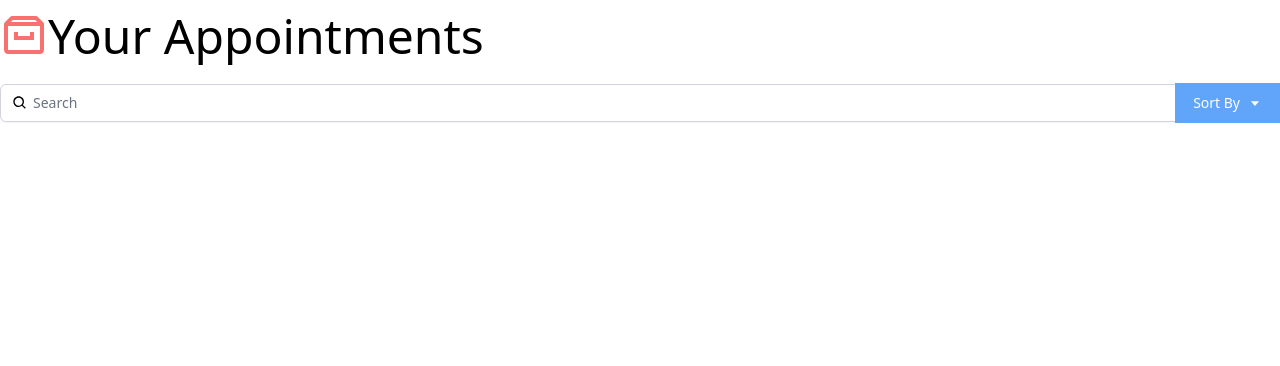
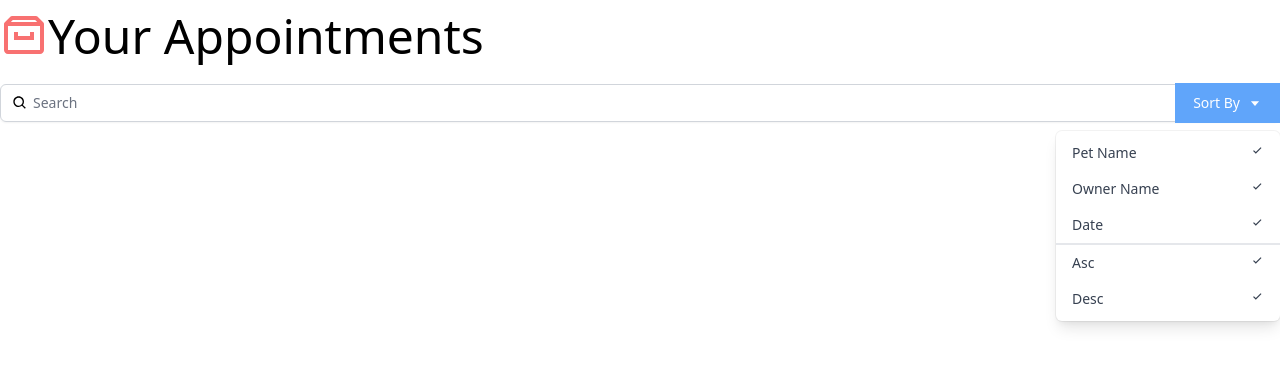
Before and after one commit to LinkedInLearning/react-interface-2880067, a React (Create React App) app: page / in a window 1280 px wide. Shown: the top 366 px of the page. Built offline with nearby package versions, Linux system fonts and the light colour scheme.

Commit message:
Dropdown Sub-component

```diff
--- a/src/components/Search.js
+++ b/src/components/Search.js
@@ -1,4 +1,29 @@
-import { BiSearch, BiCaretDown } from "react-icons/bi"
+import { BiSearch, BiCaretDown, BiCheck } from "react-icons/bi"
+
+const DropDown = () => {
+  return (
+    <div className="origin-top-right absolute right-0 mt-2 w-56
+      rounded-md shadow-lg bg-white ring-1 ring-black ring-opacity-5">
+      <div className="py-1" role="menu" aria-orientation="vertical" aria-labelledby="options-menu">
+        <div
+          className="px-4 py-2 text-sm text-gray-700 hover:bg-gray-100 hover:text-gray-900 flex justify-between cursor-pointer"
+          role="menuitem">Pet Name <BiCheck /></div>
+        <div
+          className="px-4 py-2 text-sm text-gray-700 hover:bg-gray-100 hover:text-gray-900 flex justify-between cursor-pointer"
+          role="menuitem">Owner Name  <BiCheck /></div>
+        <div
+          className="px-4 py-2 text-sm text-gray-700 hover:bg-gray-100 hover:text-gray-900 flex justify-between cursor-pointer"
+          role="menuitem">Date <BiCheck /></div>
+        <div
+          className="px-4 py-2 text-sm text-gray-700 hover:bg-gray-100 hover:text-gray-900 flex justify-between cursor-pointer border-gray-1 border-t-2"
+          role="menuitem">Asc <BiCheck /></div>
+        <div
+          className="px-4 py-2 text-sm text-gray-700 hover:bg-gray-100 hover:text-gray-900 flex justify-between cursor-pointer"
+          role="menuitem">Desc <BiCheck /></div>
+      </div>
+    </div>
+  )
+}
 
 const Search = () => {
   return (
@@ -16,6 +41,7 @@
               className="justify-center px-4 py-2 bg-blue-400 border-2 border-blue-400 text-sm text-white hover:bg-blue-700 focus:outline-none focus:ring-2 focus:ring-offset-2 flex items-center" id="options-menu" aria-haspopup="true" aria-expanded="true">
               Sort By <BiCaretDown className="ml-2" />
             </button>
+            <DropDown />
           </div>
         </div>
       </div>
```
